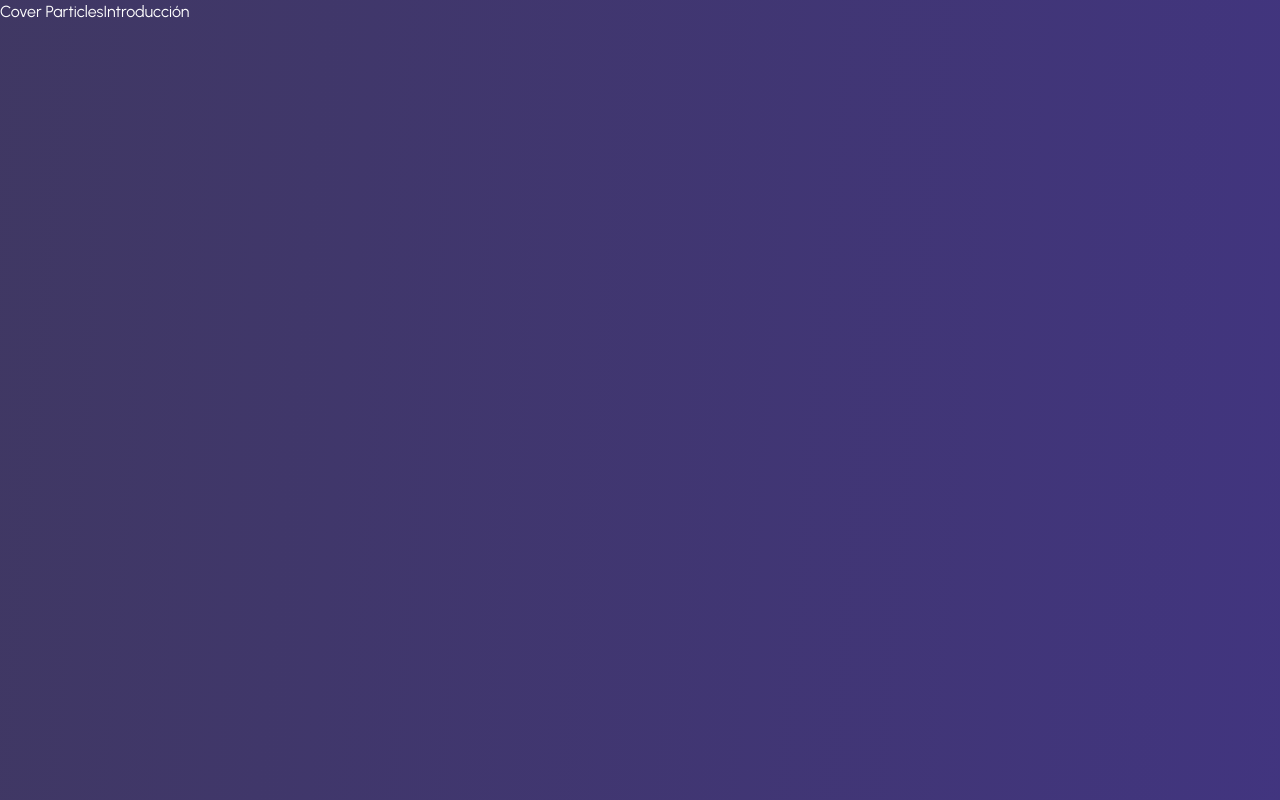
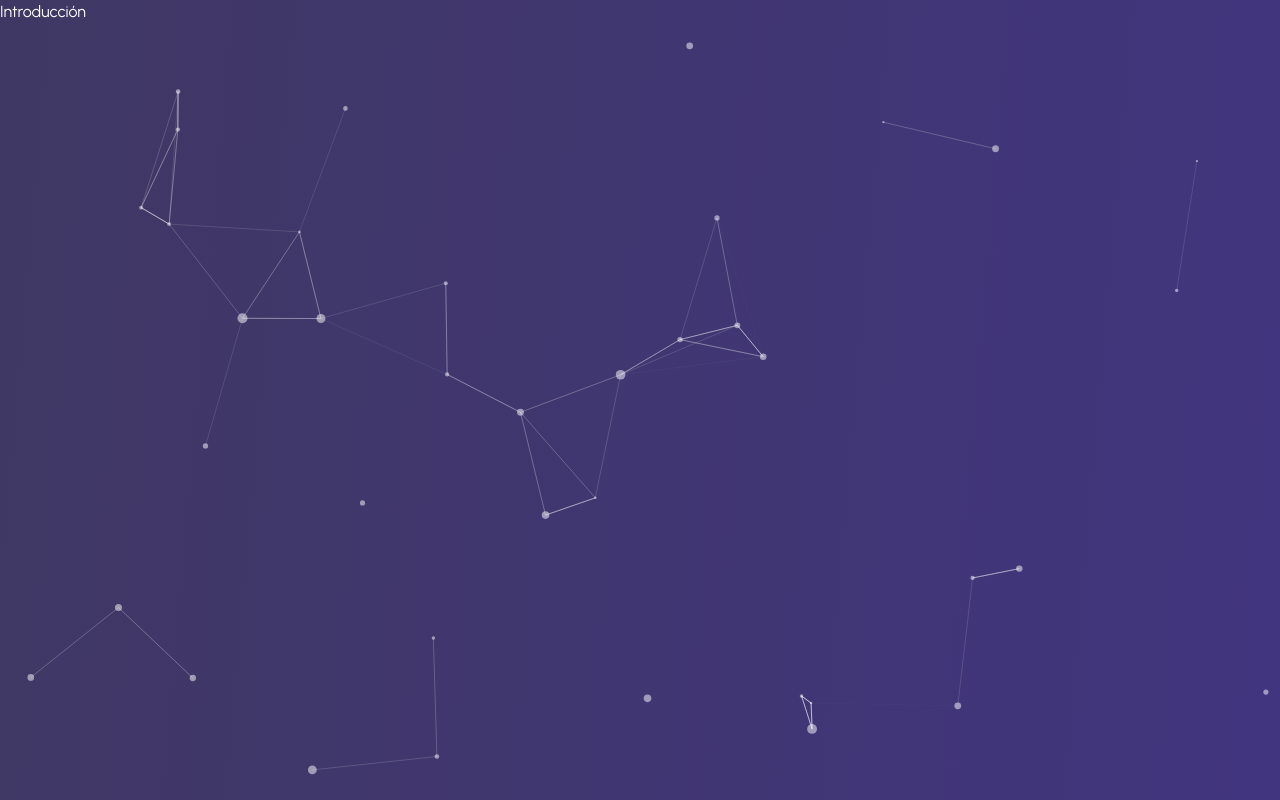
Before and after one commit to fantasyfuerte/portfolio-landing-page, a Next.js app: page / in a window 1280 px wide. Built offline with nearby package versions, Linux system fonts and the light colour scheme.

Commit message:
Adding particles to project and customizing them

```diff
--- a/src/app/components/cover-particles.tsx
+++ b/src/app/components/cover-particles.tsx
@@ -1,5 +1,99 @@
+"use client";
+
+import { useEffect, useState } from "react";
+import Particles, { initParticlesEngine } from "@tsparticles/react";
+// import { loadAll } from "@/tsparticles/all"; // if you are going to use `loadAll`, install the "@tsparticles/all" package too.
+// import { loadFull } from "tsparticles"; // if you are going to use `loadFull`, install the "tsparticles" package too.
+import { loadSlim } from "@tsparticles/slim"; // if you are going to use `loadSlim`, install the "@tsparticles/slim" package too.
+// import { loadBasic } from "@tsparticles/basic"; // if you are going to use `loadBasic`, install the "@tsparticles/basic" package too.
+
 const CoverParticles = () => {
-    return <div>Cover Particles</div>
-}
+  const [init, setInit] = useState(false);
+
+  // this should be run only once per application lifetime
+  useEffect(() => {
+    initParticlesEngine(async (engine) => {
+      // you can initiate the tsParticles instance (engine) here, adding custom shapes or presets
+      // this loads the tsparticles package bundle, it's the easiest method for getting everything ready
+      // starting from v2 you can add only the features you need reducing the bundle size
+      //await loadAll(engine);
+      //await loadFull(engine);
+      await loadSlim(engine);
+      //await loadBasic(engine);
+    }).then(() => {
+      setInit(true);
+    });
+  }, []);
+
+  return (
+    init && (
+      <Particles
+        id="tsparticles"
+        options={{
+          fpsLimit: 120,
+          interactivity: {
+            events: {
+              onClick: {
+                enable: true,
+                mode: "push",
+              },
+              onHover: {
+                enable: true,
+                mode: "repulse",
+              },
+            },
+            modes: {
+              push: {
+                quantity: 1,
+              },
+              repulse: {
+                distance: 100,
+                duration: 0.5,
+              },
+            },
+          },
+          particles: {
+            color: {
+              value: "#ffffff",
+            },
+            links: {
+              color: "#ffffff",
+              distance: 150,
+              enable: true,
+              opacity: 0.5,
+              width: 1,
+            },
+            move: {
+              direction: "none",
+              enable: true,
+              outModes: {
+                default: "bounce",
+              },
+              random: false,
+              speed: 1,
+              straight: false,
+            },
+            number: {
+              density: {
+                enable: true,
+              },
+              value: 80,
+            },
+            opacity: {
+              value: 0.5,
+            },
+            shape: {
+              type: "circle",
+            },
+            size: {
+              value: { min: 1, max: 5 },
+            },
+          },
+          detectRetina: true,
+        }}
+      />
+    )
+  );
+};
 
 export default CoverParticles;
```
